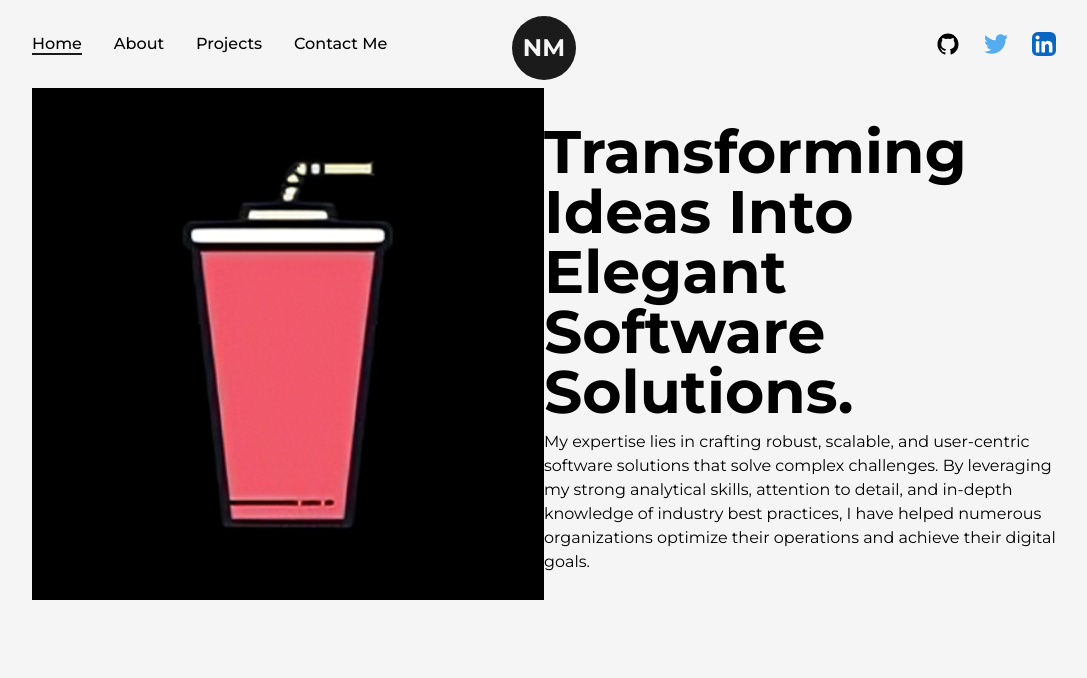
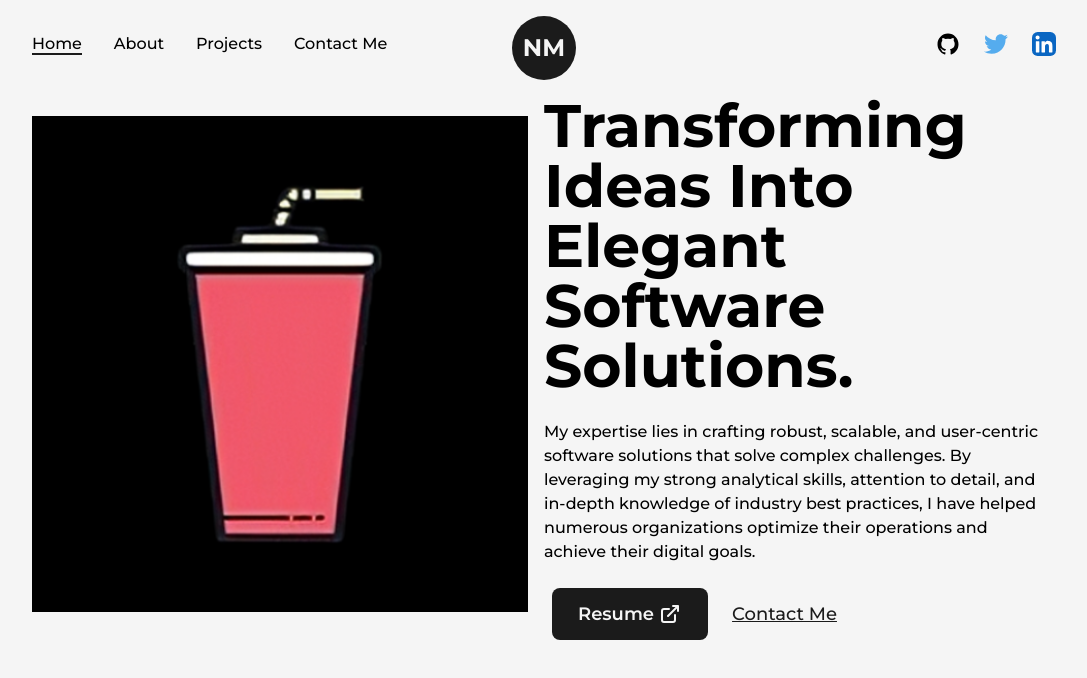
Before and after one commit to NickM101/portfolio, a Next.js app: page / in a window 1280 px wide. Shown: the top 678 px of the page, without its empty margins (96-1183 px from the left). Built offline with nearby package versions, Linux system fonts and the light colour scheme.

Commit message:
Done with homepage

```diff
--- a/src/pages/index.js
+++ b/src/pages/index.js
@@ -1,10 +1,12 @@
 import Head from "next/head";
 import Image from "next/image";
+import Link from "next/link";
 
 import Layout from "@/components/Layout";
+import AnimatedText from "@/components/AnimatedText";
 
-import dummyImage from '../../public/images/playstore.png'
-import AnimatedText from "@/components/AnimatedText";
+import dummyImage from "../../public/images/playstore.png";
+import { LinkArrow } from "@/components/Icons";
 
 export default function Home() {
   return (
@@ -15,16 +17,47 @@ export default function Home() {
       </Head>
       <main>
         <Layout className="pt-0">
-         <div className="flex items-center justify-between w-full">
-          <div className="w-1/2">
-            <Image src={dummyImage} alt="Nick Munene" className="w-full h-auto"/>
+          <div className="flex items-center justify-between w-full">
+            <div className="w-1/2">
+              <Image
+                src={dummyImage}
+                alt="Nick Munene"
+                className="w-full h-auto"
+              />
+            </div>
+            <div className="w-1/2 flex flex-col items-center self-center mx-4">
+              <AnimatedText
+                className="!text-6xl !text-left"
+                text="Transforming Ideas into Elegant Software Solutions."
+              />
+
+              <p className="my-4 text base font-medium">
+                My expertise lies in crafting robust, scalable, and user-centric
+                software solutions that solve complex challenges. By leveraging
+                my strong analytical skills, attention to detail, and in-depth
+                knowledge of industry best practices, I have helped numerous
+                organizations optimize their operations and achieve their
+                digital goals.
+              </p>
+              <div className="flex items-center self-start mt-2">
+                <Link
+                  href="/resume.pdf"
+                  target="_blank"
+                  className="flex items-center bg-dark text-light p-2.5 px-6 rounded-lg text-lg font-semibold mx-2 hover:bg-light hover:text-dark border-2 border-solid border-transparent hover:border-dark"
+                  download={true}
+                >
+                  Resume <LinkArrow className="w-6 ml-1" />
+                </Link>
+                <Link
+                  href="mailto:nickmunene101@gmail.com"
+                  target="_blank"
+                  className="ml-4 text-lg font-medium capitalize text-dark underline "
+                >
+                  Contact Me
+                </Link>
+              </div>
+            </div>
           </div>
-          <div className="w-1/2 flex flex-col items-center self-center">
-            <AnimatedText className="!text-6xl !text-left" text="Transforming Ideas into Elegant Software Solutions."/>
-
-            <p >My expertise lies in crafting robust, scalable, and user-centric software solutions that solve complex challenges. By leveraging my strong analytical skills, attention to detail, and in-depth knowledge of industry best practices, I have helped numerous organizations optimize their operations and achieve their digital goals.</p>
-          </div>
-         </div>
         </Layout>
       </main>
     </>
```
Also changed, not shown: 1 other file (tests, documents, lock files or other folders).
